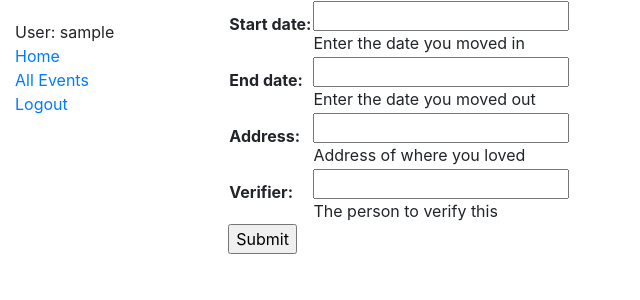
After one commit to bigdogcatverify/verifypoc, a Django app: a page that uses verifypoc/verify/templates/base.html in a window 1280 px wide. The commit adds this page. Shown: the top 300 px of the page, without its empty margins (0-640 px from the left). Run offline with Django 3.2, Linux system fonts and the light colour scheme; the visitor is signed in with stand-in values (Sample User, id 1); some libraries are stand-ins or nearby versions.

Commit message:
Adding the ability to add a living event

```diff
--- /dev/null
+++ b/verifypoc/verify/forms.py
@@ -0,0 +1,38 @@
+import datetime
+
+from django import forms
+from django.core.exceptions import ValidationError
+from django.utils.translation import ugettext_lazy as _
+
+
+class EnterLivingForm(forms.Form):
+    start_date = forms.DateField(
+        required=True,
+        help_text="Enter the date you moved in",
+    )
+    end_date = forms.DateField(
+        required=True,
+        help_text="Enter the date you moved out"
+    )
+    address = forms.CharField(
+        required=True,
+        help_text="Address of where you loved"
+    )
+    verifier = forms.CharField(
+        required=True,
+        help_text="The person to verify this"
+    )
+
+    def start_date_correct(self):
+        data = self.cleaned_data['start_date']
+
+        if data > datetime.date.today():
+            raise ValidationError(_('Invalid date - in the future'))
+
+        return data
+
+    def end_date_correct(self, start_date_correct):
+        data = self.cleaned_data['end_date']
+
+        if data < start_date_correct:
+            raise ValidationError(_('Invalid end date - before start date'))
--- a/verifypoc/verify/templates/base.html
+++ b/verifypoc/verify/templates/base.html
@@ -1,7 +1,7 @@
 <!DOCTYPE html>
 <html lang="en">
 <head>
-  {% block title %}<title>Hello World</title>{% endblock %}
+  {% block title %}<title>Verify Cats</title>{% endblock %}
   <meta charset="utf-8">
   <meta name="viewport" content="width=device-width, initial-scale=1">
   <link rel="stylesheet" href="https://stackpath.bootstrapcdn.com/bootstrap/4.1.3/css/bootstrap.min.css" integrity="sha384-MCw98/SFnGE8fJT3GXwEOngsV7Zt27NXFoaoApmYm81iuXoPkFOJwJ8ERdknLPMO" crossorigin="anonymous">
@@ -17,6 +17,8 @@
         <ul class="sidebar-nav">
           {% if user.is_authenticated %}
             <li>User: {{ user.get_username }}</li>
+            <li><a href="{% url 'hello_world' %}">Home</a></li>
+            <li><a href="{% url 'events' %}">All Events</a></li>
             <li><a href="{% url 'logout'%}?next={{request.path}}">Logout</a></li>
           {% else %}
             <li><a href="{% url 'login'%}?next={{request.path}}">Login</a></li>
--- /dev/null
+++ b/verifypoc/verify/templates/verify/event_added.html
@@ -0,0 +1,11 @@
+{% extends "base.html" %}
+
+{% block content %}
+  <form action="" method="post">
+    {% csrf_token %}
+    <table>
+    {{ form.as_table }}
+    </table>
+    <input type="submit" value="Submit">
+  </form>
+{% endblock %}
--- a/verifypoc/verify/urls.py
+++ b/verifypoc/verify/urls.py
@@ -3,5 +3,7 @@ from django.urls import path
 from . import views
 
 urlpatterns = [
-    path('', views.hello_world, name='hello_world')
+    path('', views.hello_world, name='hello_world'),
+    path('events/', views.EventListView.as_view(), name='events'),
+    path('add_event/', views.add_event, name='add_event')
 ]
--- a/verifypoc/verify/views.py
+++ b/verifypoc/verify/views.py
@@ -1,7 +1,49 @@
+import datetime
+
 from django.shortcuts import render
 from django.contrib.auth.decorators import login_required
+from django.http import HttpResponseRedirect
+from django.urls import reverse
+from django.views import generic
+from django.contrib.auth.mixins import LoginRequiredMixin
+
+from .models import LivingItem
+from .forms import EnterLivingForm
 
 
 @login_required
 def hello_world(request):
     return render(request, 'home.html')
+
+
+class EventListView(LoginRequiredMixin, generic.ListView):
+    model = LivingItem
+    context_object_name = 'my_event_list'
+    queryset = LivingItem.objects.all()
+
+
+@login_required
+def add_event(request):
+
+    if request.method == 'POST':
+
+        form = EnterLivingForm(request.POST)
+
+        if form.is_valid():
+            new_item = LivingItem()
+            new_item.start_date = form.cleaned_data['start_date']
+            new_item.end_date = form.cleaned_data['end_date']
+            new_item.address = form.cleaned_data['address']
+            new_item.verifier = form.cleaned_data['verifier']
+            new_item.save()
+
+            return HttpResponseRedirect(reverse('hello_world'))
+
+    else:
+        form = EnterLivingForm()
+
+    context = {
+        'form': form
+    }
+
+    return render(request, 'verify/event_added.html', context)
```
Also changed, not shown: verifypoc/verify/models.py (+22 -1 lines), verifypoc/verify/templates/verify/livingitem_list.html (added, +17 -0 lines).
